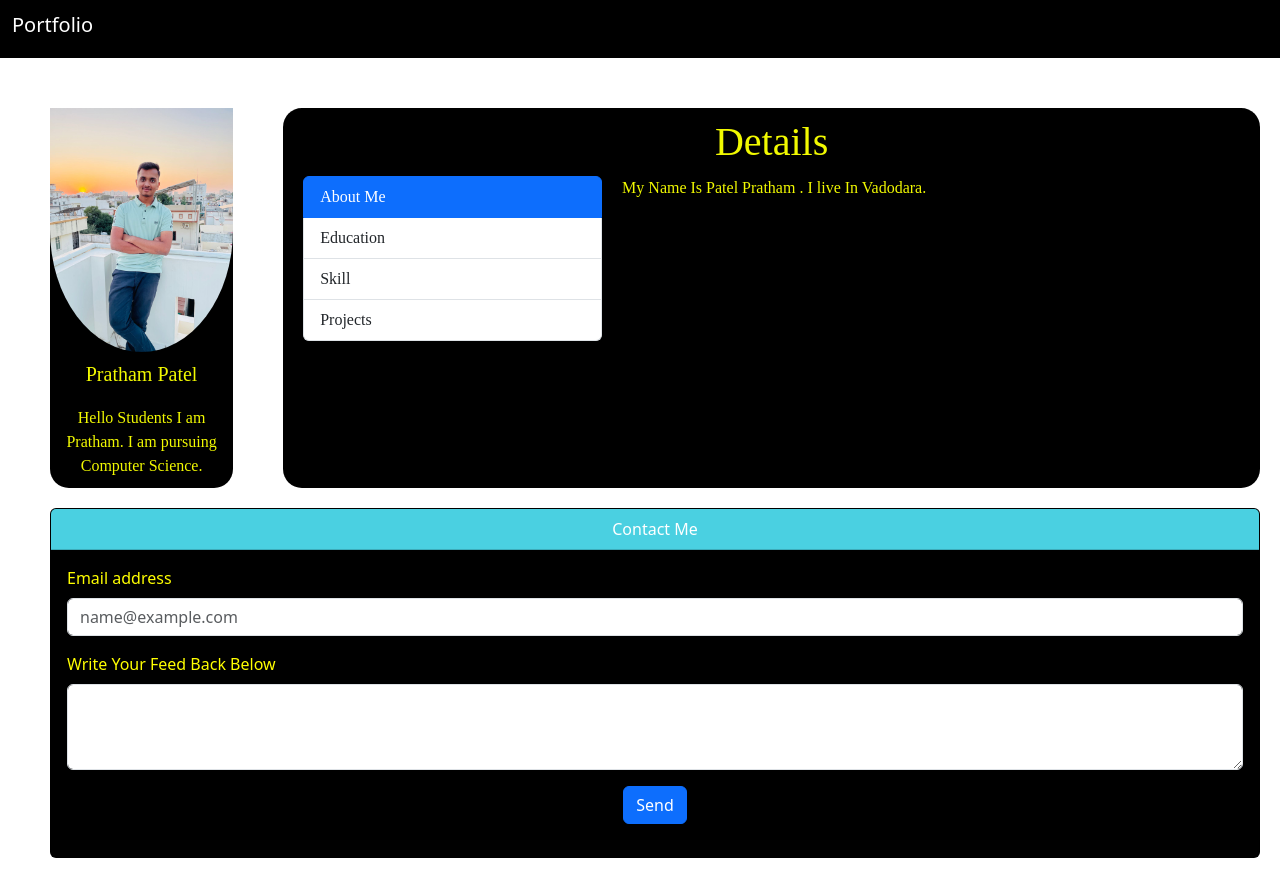
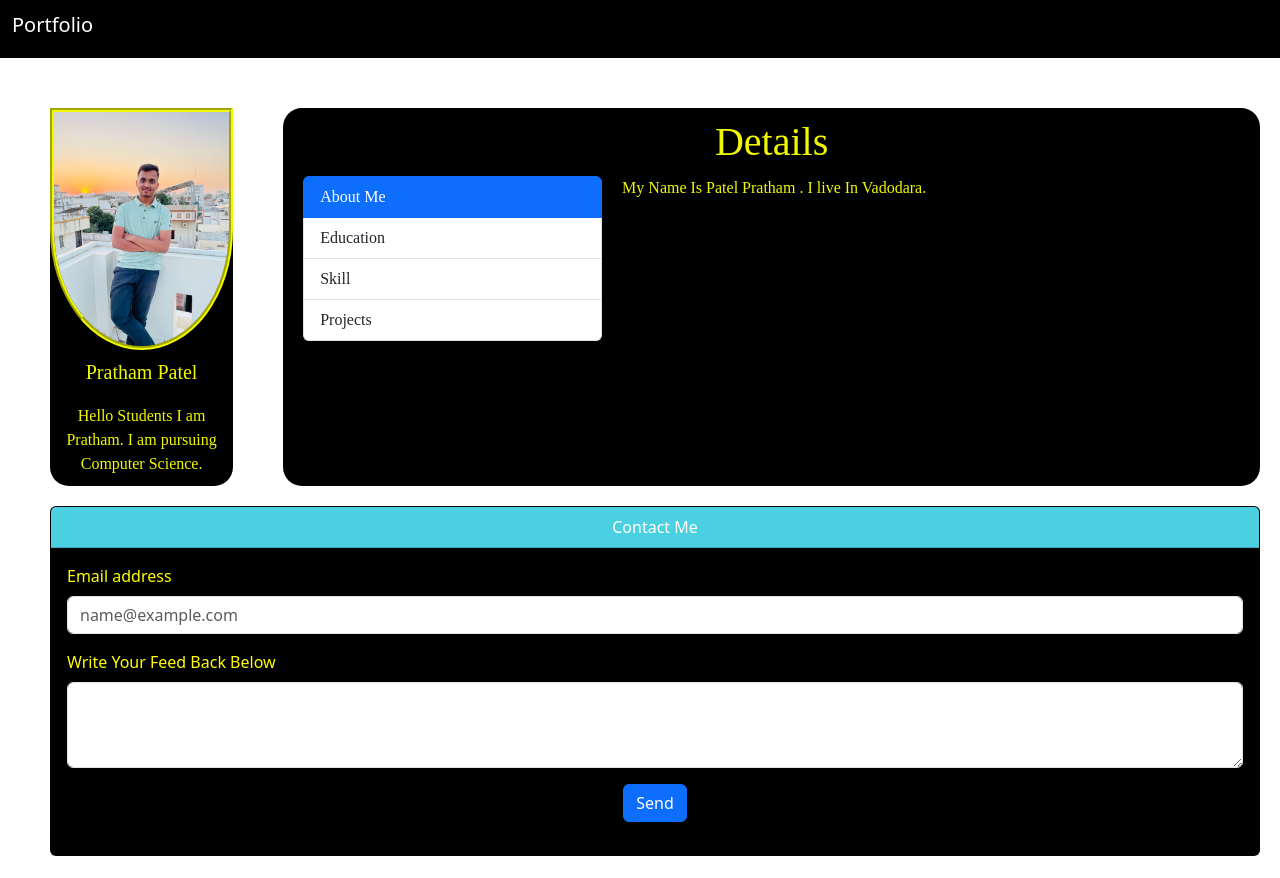
Before and after one commit to Prathampatel10/Web, a plain HTML site: page index.html in a window 1280 px wide. Drawn offline with nearby package versions, Linux system fonts and the light colour scheme.

Commit message:
style.css

```diff
--- a/style.css
+++ b/style.css
@@ -26,6 +26,9 @@
 .card-img-top{
     border-radius:50%;
     cursor: not-allowed;
+    border-style:groove;
+    border-color:#f1f900;
+    border-width: 4px;
 }
 .card-title , .card-text{
     text-align: center;
```
